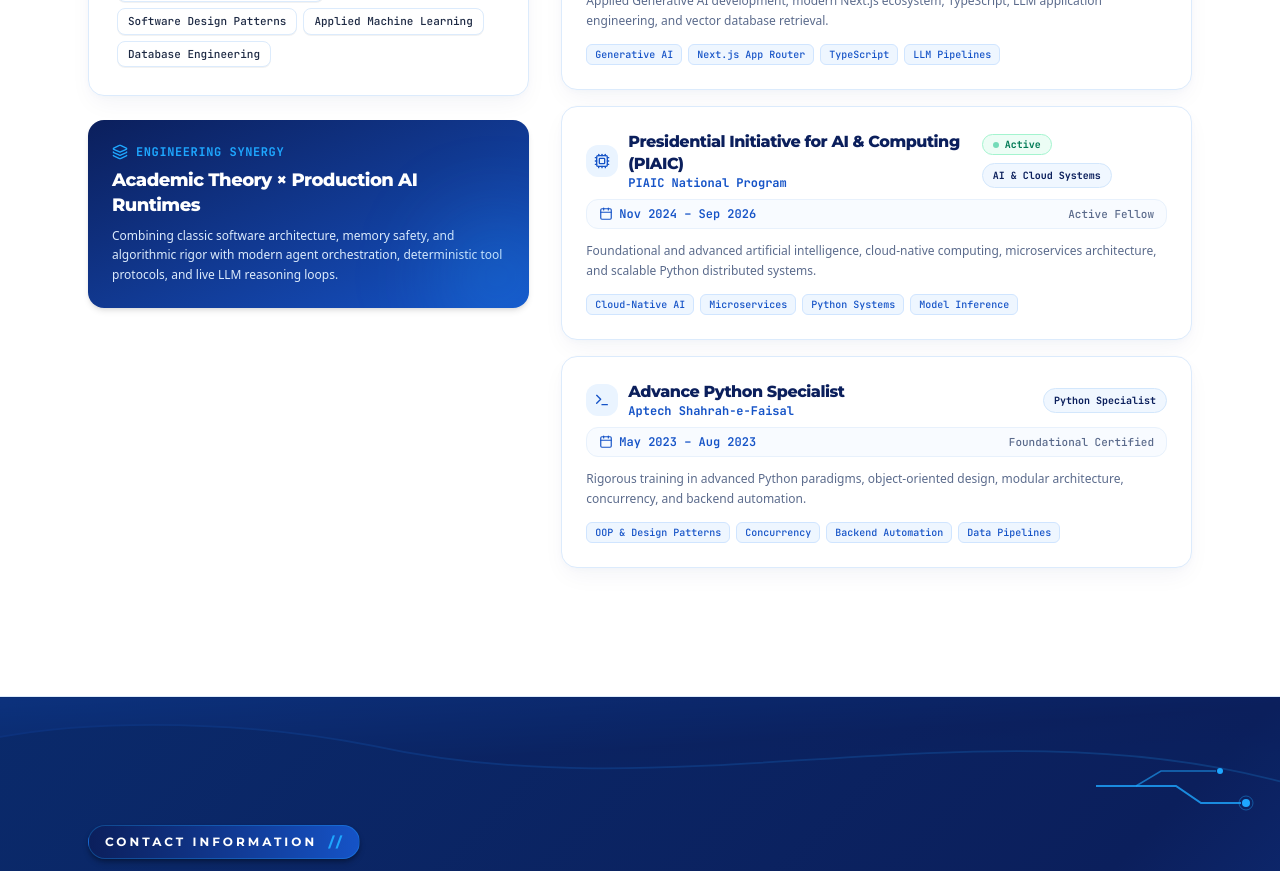
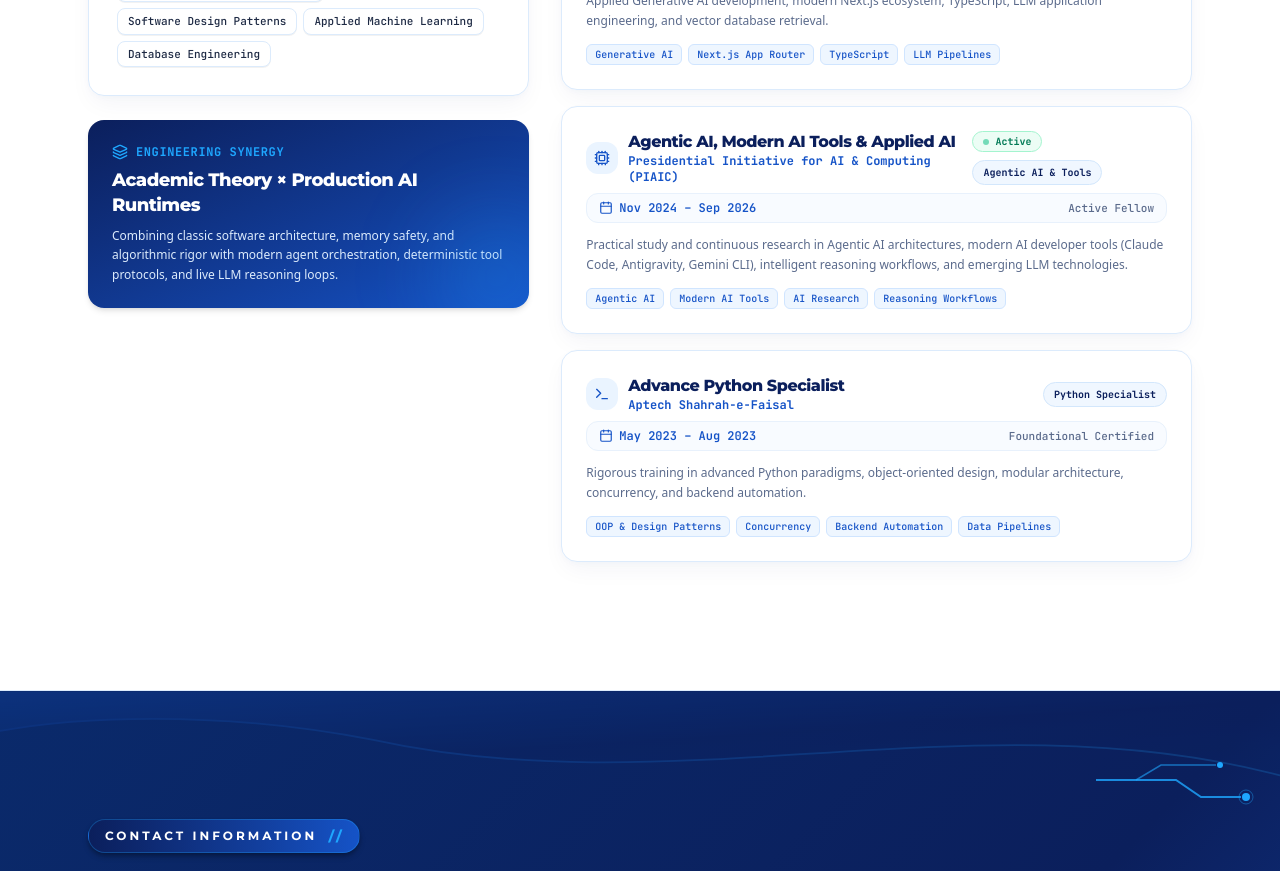
Before and after one commit to SainBux-HadiSeelro/sainbux-portfolio, a Next.js app: page / in a window 1280 px wide. Shown: the part 5680-6551 px from the top of the page. Built offline with nearby package versions, Linux system fonts and the light colour scheme; no server answers.

Commit message:
Update PIAIC card with Agentic AI, modern AI tools, and applied research focus

```diff
--- a/src/components/Education.tsx
+++ b/src/components/Education.tsx
@@ -63,16 +63,16 @@ export default function Education() {
       topics: ["Generative AI", "Next.js App Router", "TypeScript", "LLM Pipelines"],
     },
     {
-      title: "Presidential Initiative for AI & Computing (PIAIC)",
-      organization: "PIAIC National Program",
+      title: "Agentic AI, Modern AI Tools & Applied AI",
+      organization: "Presidential Initiative for AI & Computing (PIAIC)",
       period: "Nov 2024 – Sep 2026",
-      badge: "AI & Cloud Systems",
+      badge: "Agentic AI & Tools",
       status: "Active Fellow",
       isActive: true,
       icon: Cpu,
       description:
-        "Foundational and advanced artificial intelligence, cloud-native computing, microservices architecture, and scalable Python distributed systems.",
-      topics: ["Cloud-Native AI", "Microservices", "Python Systems", "Model Inference"],
+        "Practical study and continuous research in Agentic AI architectures, modern AI developer tools (Claude Code, Antigravity, Gemini CLI), intelligent reasoning workflows, and emerging LLM technologies.",
+      topics: ["Agentic AI", "Modern AI Tools", "AI Research", "Reasoning Workflows"],
     },
     {
       title: "Advance Python Specialist",
```
